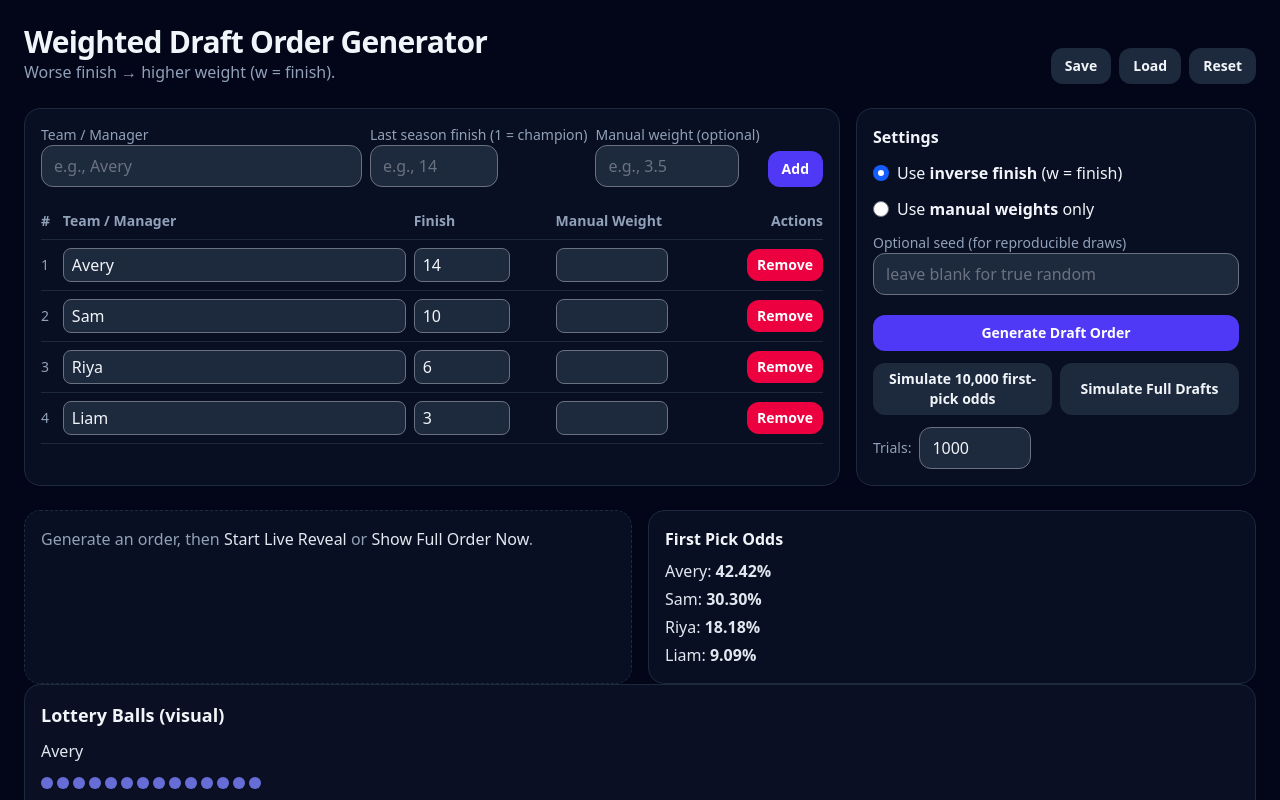
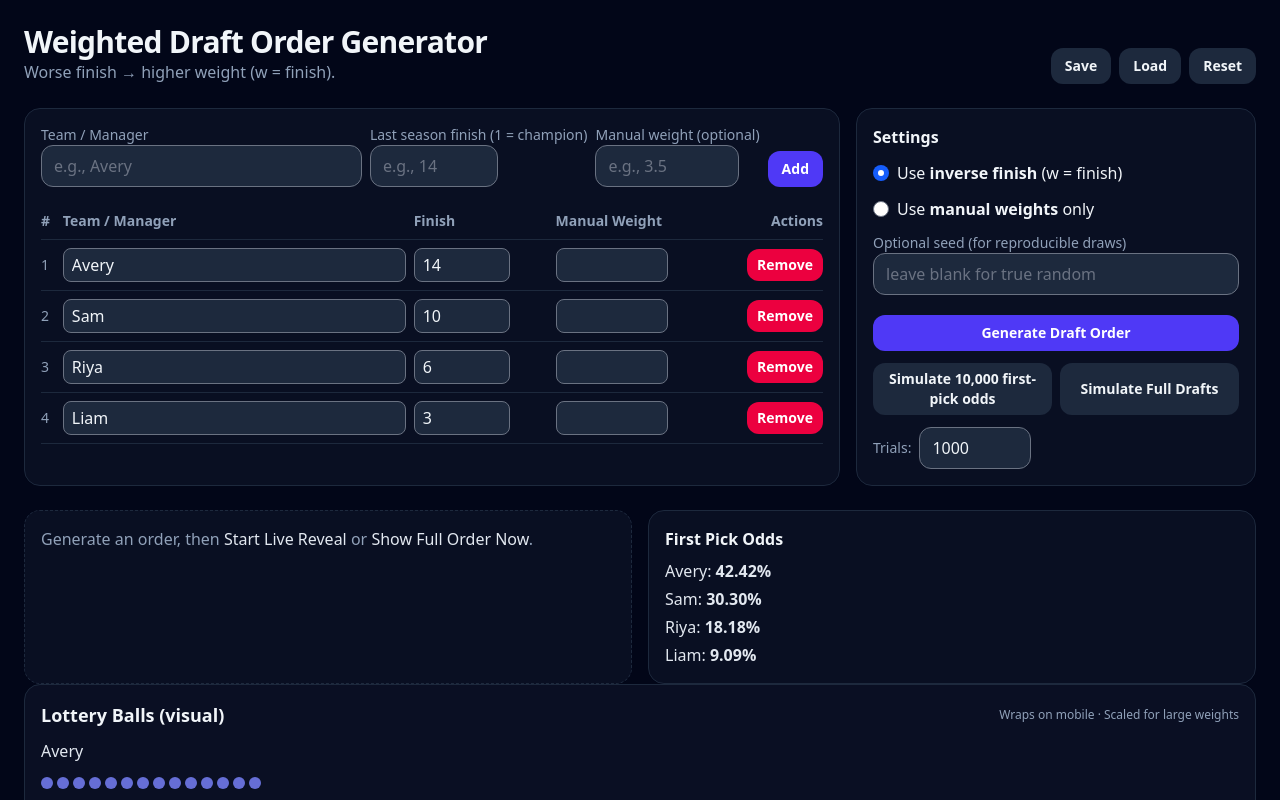
Before and after one commit to NavdeepHayer/Weighted-Draft-Order-Generator, a React (Vite) app: page / in a window 1280 px wide. Shown: the top 800 px of the page. Built offline with nearby package versions, Linux system fonts and the light colour scheme.

Commit message:
ficing build

```diff
--- a/src/components/LotteryBalls.tsx
+++ b/src/components/LotteryBalls.tsx
@@ -1,6 +1,6 @@
-import type { WeightedEntrant } from "../types";
+// Mobile-friendly, wraps nicely; uses a local Weighted type so we don't rely on types.ts
+type Weighted = { id: string; name: string; weight: number; p: number };
 
-/** Small responsive dot */
 function Dot() {
   return (
     <span
@@ -13,17 +13,17 @@ function Dot() {
   );
 }
 
-export default function LotteryBalls({ weighted }: { weighted: WeightedEntrant[] }) {
+export default function LotteryBalls({ weighted }: { weighted: Weighted[] }) {
   if (!weighted?.length) return null;
 
-  // Scale down dots on very large counts so we don't overflow
   const maxWeight = Math.max(...weighted.map((w) => w.weight));
-  const scale = maxWeight > 40 ? 0.75 : maxWeight > 80 ? 0.6 : 1;
+  const scale = maxWeight > 80 ? 0.6 : maxWeight > 40 ? 0.75 : 1;
 
   return (
     <section className="rounded-2xl border border-slate-800 bg-slate-900/60 p-4">
       <div className="mb-2 flex items-center justify-between">
         <h2 className="text-lg font-semibold">Lottery Balls (visual)</h2>
+        <span className="text-slate-400 text-xs">Wraps on mobile · Scaled for large weights</span>
       </div>
 
       <ul className="space-y-3">
--- a/src/types.ts
+++ b/src/types.ts
@@ -6,3 +6,4 @@ export type Entrant = {
 };
 
 export type Scheme = "inverse" | "custom"; // inverse: w = finish
+export type WeightedEntrant = { id: string; name: string; weight: number; p: number };
```
